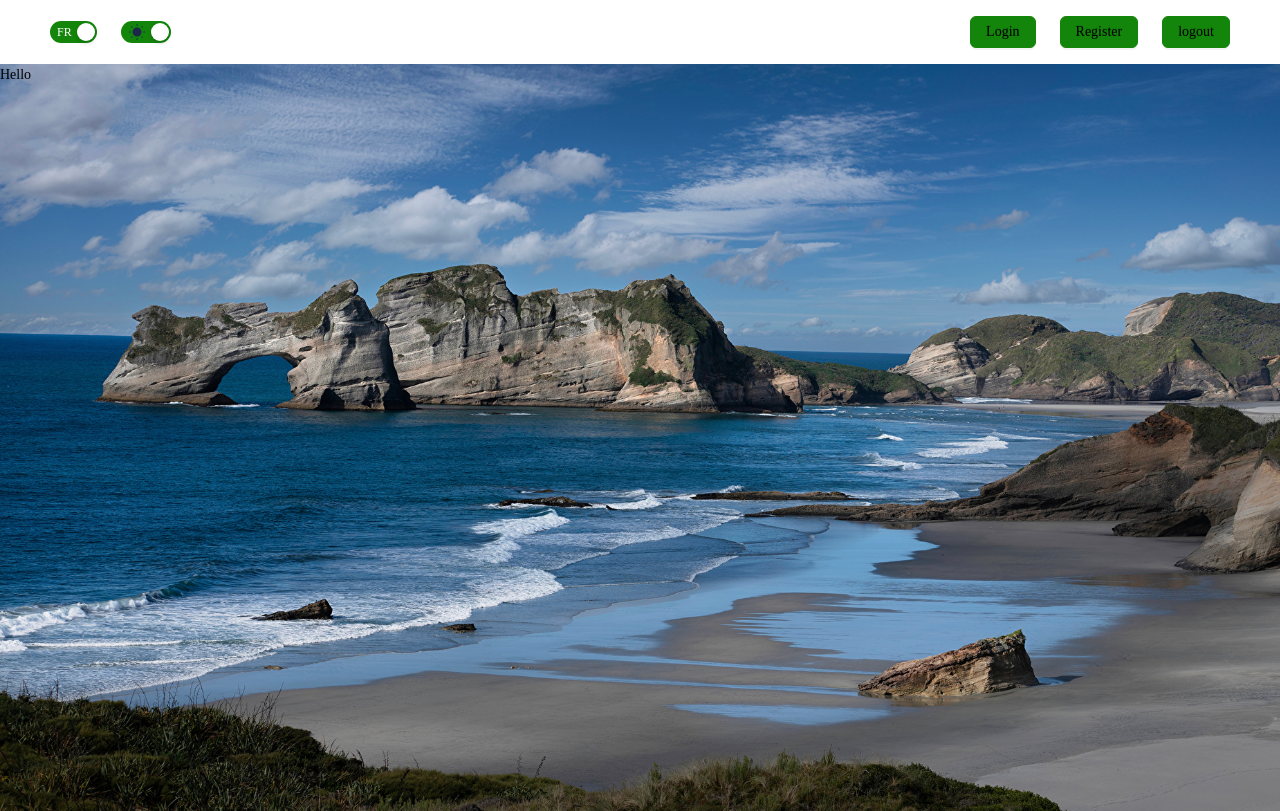
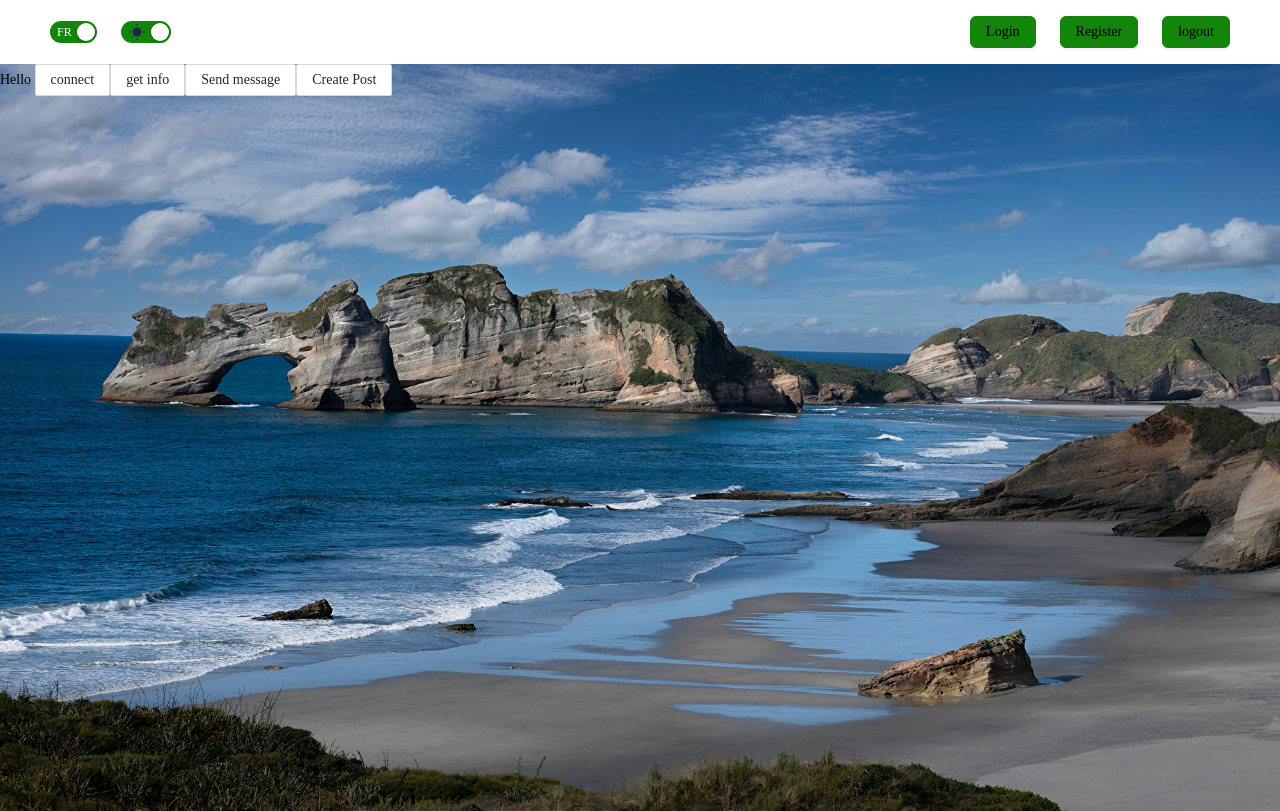
Before and after one commit to CubeLeopard5/radiz, a Nuxt app: page /home in a window 1280 px wide. Built offline with nearby package versions, Linux system fonts and the light colour scheme.

Commit message:
begin to make request to server for reddit

```diff
--- a/components/Header/Header.vue
+++ b/components/Header/Header.vue
@@ -28,6 +28,9 @@
 
 <script lang="ts" setup>
 import { reactive } from 'vue';
+import { useMainStore } from '~/store/main';
+
+const store = useMainStore();
 
 const state = reactive({
     checkedT: true,
@@ -37,6 +40,7 @@ const state = reactive({
 const handleOk = () => {
     const router = useRouter();
     localStorage.setItem('authToken', '');
+    store.setConnectedUser({});
     router.push({ path: '/' });
 }
 </script>
--- a/pages/home.vue
+++ b/pages/home.vue
@@ -1,10 +1,65 @@
 <template>
     <div class="home-container">
         Hello
+        <a-button @click="auth2">
+            connect
+        </a-button>
+        <a-button @click="getInfo">
+            get info
+        </a-button>
+        <a-button @click="sendMessage">
+            Send message
+        </a-button>
+        <a-button @click="createPost">
+            Create Post
+        </a-button>
     </div>
 </template>
 
 <script setup>
+const request = useRequest();
+const auth2 = () => {
+    navigateTo(`http://localhost:8000/auth/reddit`, {
+        external: true
+    });
+};
+
+const getInfo = async() => {
+    const response = await request.sendRequestToServer({
+        method: "GET",
+        endpoint: `reddit/me`,
+        accessToken: true,
+    });
+    console.log(response);
+};
+
+const sendMessage = async() => {
+    const response = await request.sendRequestToServer({
+        method: "POST",
+        endpoint: "reddit/send_message",
+        accessToken: true,
+        body: JSON.stringify({
+            to: "testCubeDev",
+            subject: "MeinSubjector",
+            text: "jkkqj qsh qkhskq"
+        }),
+    });
+    console.log(response);
+}
+
+const createPost = async() => {
+    const response = await request.sendRequestToServer({
+        method: "POST",
+        endpoint: "reddit/create_publication",
+        accessToken: true,
+        body: JSON.stringify({
+            title: "My_title_2",
+            description: "Ono otre dex ription",
+        }),
+    });
+    console.log(response);
+}
+
 /*definePageMeta({
     middleware: 'auth-user',
 });*/
```
